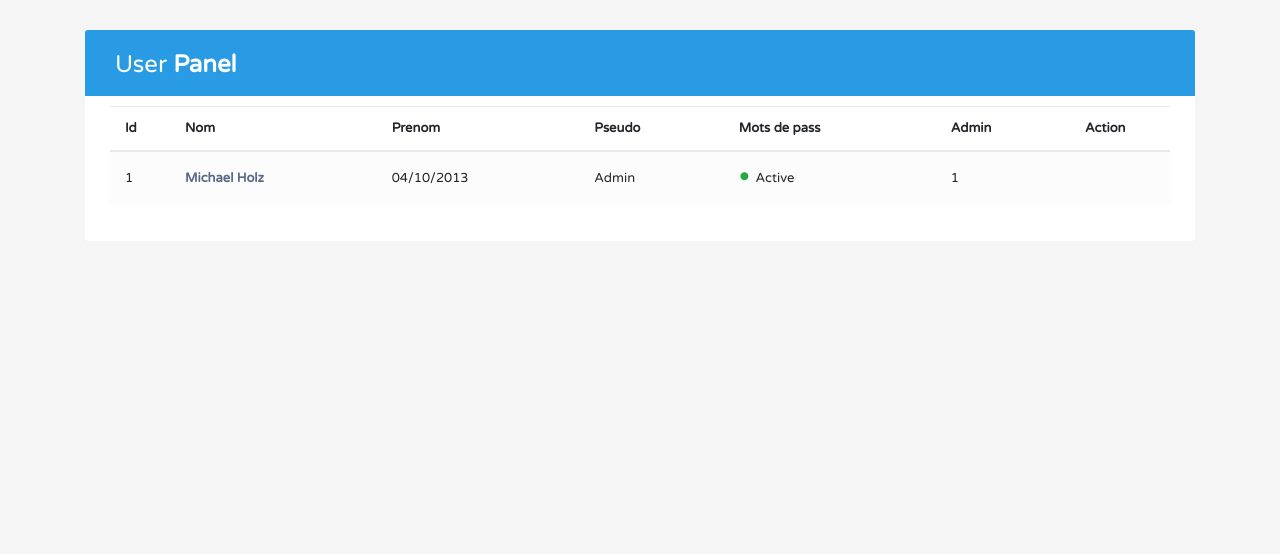
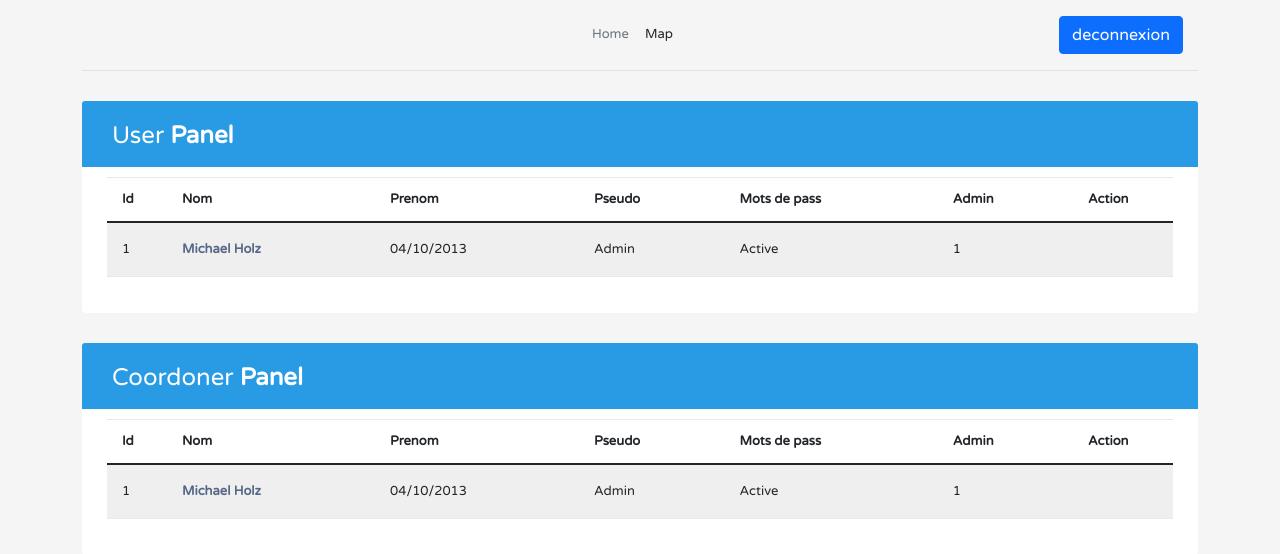
Before and after one commit to nicolas-dealmeida/Project-SN2-1, a PHP site: page /admin.php in a window 1280 px wide. Shown: the top 554 px of the page. Run offline with PHP 8.4, Linux system fonts and the light colour scheme.

Commit message:
ajout du menu dans map.php et dans admin.php

```diff
--- a/accueil.php
+++ b/accueil.php
@@ -47,7 +47,7 @@
                 <header class="d-flex flex-wrap align-items-center justify-content-center justify-content-md-between py-3 mb-4 border-bottom">
                     <a href="/" class="d-flex align-items-center col-md-3 mb-2 mb-md-0 text-dark text-decoration-none"></a>
                     <ul class="nav col-12 col-md-auto mb-2 justify-content-center mb-md-0">
-                        <li><a href="#" class="nav-link px-2 link-secondary">Home</a></li>
+                        <li><a href="accueil.php" class="nav-link px-2 link-secondary">Home</a></li>
                         <li><a href="map.php" class="nav-link px-2 link-dark">Map</a></li>
                     </ul>
                     <div class="col-md-3 text-end">
--- a/admin.php
+++ b/admin.php
@@ -1,5 +1,5 @@
 <!DOCTYPE html>
-<html lang="en">
+<html lang="fr">
 
 <head>
     <meta charset="utf-8">
@@ -9,6 +9,11 @@
     <link rel="stylesheet" href="https://stackpath.bootstrapcdn.com/bootstrap/4.5.0/css/bootstrap.min.css">
     <link rel="stylesheet" href="https://fonts.googleapis.com/icon?family=Material+Icons">
     <link rel="stylesheet" href="https://maxcdn.bootstrapcdn.com/font-awesome/4.7.0/css/font-awesome.min.css">
+    <link rel="canonical" href="https://getbootstrap.com/docs/5.1/examples/headers/">
+        <!-- Bootstrap core CSS -->
+        <link href="css/assets/dist/css/bootstrap.min.css" rel="stylesheet">
+        <link href="css/headers.css" rel="stylesheet">
+
     <script src="https://code.jquery.com/jquery-3.5.1.min.js"></script>
     <script src="https://cdn.jsdelivr.net/npm/popper.js@1.16.0/dist/umd/popper.min.js"></script>
     <script src="https://stackpath.bootstrapcdn.com/bootstrap/4.5.0/js/bootstrap.min.js"></script>
@@ -211,13 +216,29 @@
         }
     </style>
     <script>
-        $(document).ready(function () {
+        $(document).ready(function() {
             $('[data-toggle="tooltip"]').tooltip();
         });
     </script>
 </head>
 
 <body>
+    <main>
+        <div class="container">
+            <header class="d-flex flex-wrap align-items-center justify-content-center justify-content-md-between py-3 mb-4 border-bottom">
+                <a href="/" class="d-flex align-items-center col-md-3 mb-2 mb-md-0 text-dark text-decoration-none"></a>
+                <ul class="nav col-12 col-md-auto mb-2 justify-content-center mb-md-0">
+                    <li><a href="#" class="nav-link px-2 link-secondary">Home</a></li>
+                    <li><a href="map.php" class="nav-link px-2 link-dark">Map</a></li>
+                </ul>
+                <div class="col-md-3 text-end">
+                    <form method="POST" action="">
+                        <input type="submit" class="btn btn-primary" name="deconnexion" value="deconnexion">
+                    </form>
+                </div>
+            </header>
+        </div>
+    </main>
     <div class="container-xl">
         <div class="table-responsive">
             <div class="table-wrapper">
@@ -248,15 +269,57 @@
                             </td>
                             <td>04/10/2013</td>
                             <td>Admin</td>
-                            <td><span class="status text-success">&bull;</span> Active</td>
+                            <td>Active</td>
                             <td>
                                 1
                             </td>
                             <td>
-                                <a href="#" class="settings" title="Settings" data-toggle="tooltip"><i
-                                        class="material-icons">&#xE8B8;</i></a>
-                                <a href="#" class="delete" title="Delete" data-toggle="tooltip"><i
-                                        class="material-icons">&#xE5C9;</i></a>
+                                <a href="#" class="settings" title="modifier" data-toggle="tooltip"><i class="material-icons">&#xE8B8;</i></a>
+                                <a href="#" class="delete" title="supprimer" data-toggle="tooltip"><i class="material-icons">&#xE5C9;</i></a>
+                            </td>
+                        </tr>
+                    </tbody>
+                </table>
+            </div>
+        </div>
+    </div>
+    <div class="container-xl">
+        <div class="table-responsive">
+            <div class="table-wrapper">
+                <div class="table-title">
+                    <div class="row">
+                        <div class="col-sm-5">
+                            <h2>Coordoner <b>Panel</b></h2>
+                        </div>
+                    </div>
+                </div>
+                <table class="table table-striped table-hover">
+                    <thead>
+                        <tr>
+                            <th>Id</th>
+                            <th>Nom</th>
+                            <th>Prenom</th>
+                            <th>Pseudo</th>
+                            <th>Mots de pass</th>
+                            <th>Admin</th>
+                            <th>Action</th>
+                        </tr>
+                    </thead>
+                    <tbody>
+                        <tr>
+                            <td>1</td>
+                            <td>
+                                <a href="#"> Michael Holz</a>
+                            </td>
+                            <td>04/10/2013</td>
+                            <td>Admin</td>
+                            <td>Active</td>
+                            <td>
+                                1
+                            </td>
+                            <td>
+                                <a href="#" class="settings" title="modifier" data-toggle="tooltip"><i class="material-icons">&#xE8B8;</i></a>
+                                <a href="#" class="delete" title="supprimer" data-toggle="tooltip"><i class="material-icons">&#xE5C9;</i></a>
                             </td>
                         </tr>
                     </tbody>
```
Also changed, not shown: map.php (+50 -15 lines).
